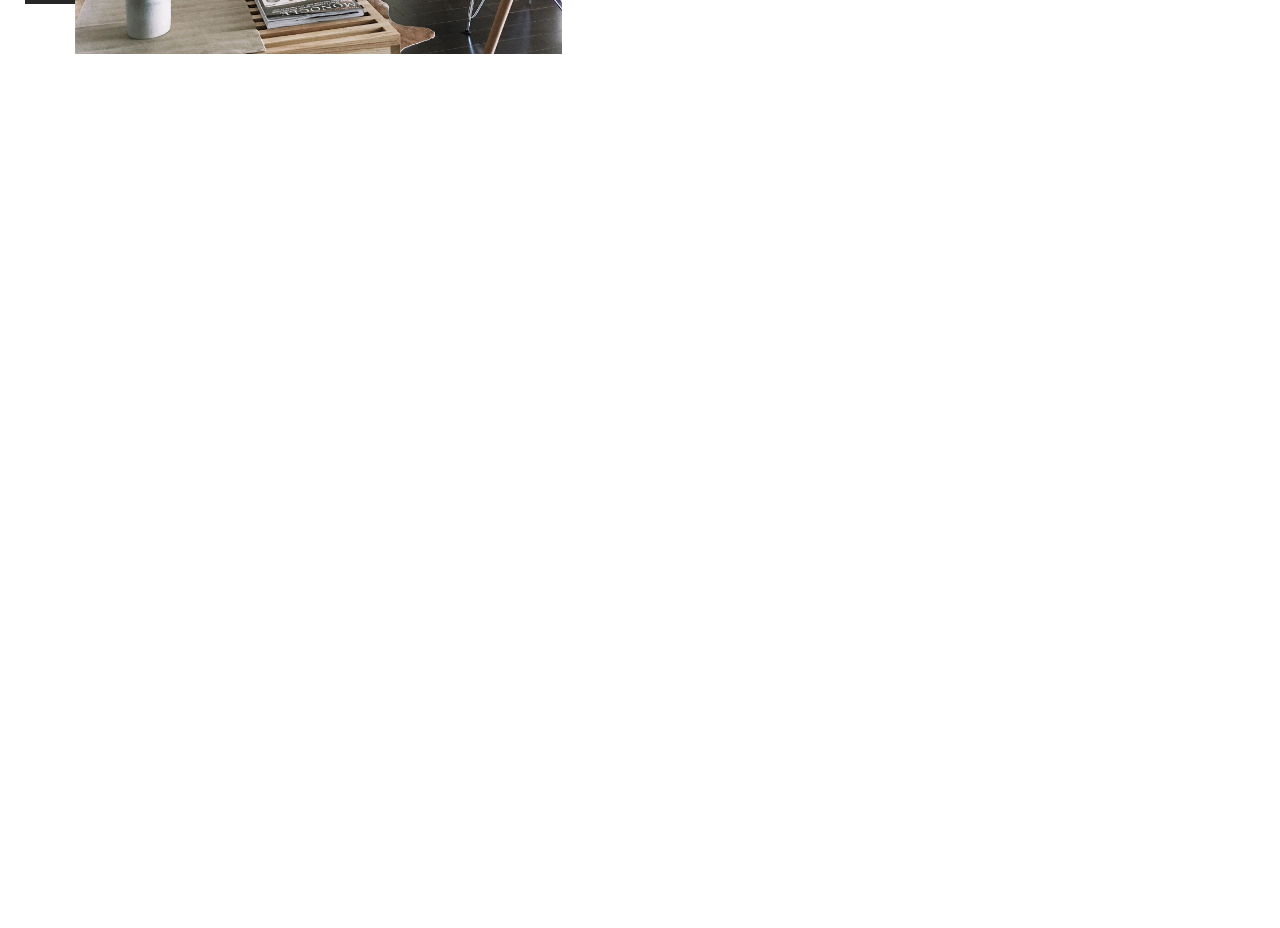
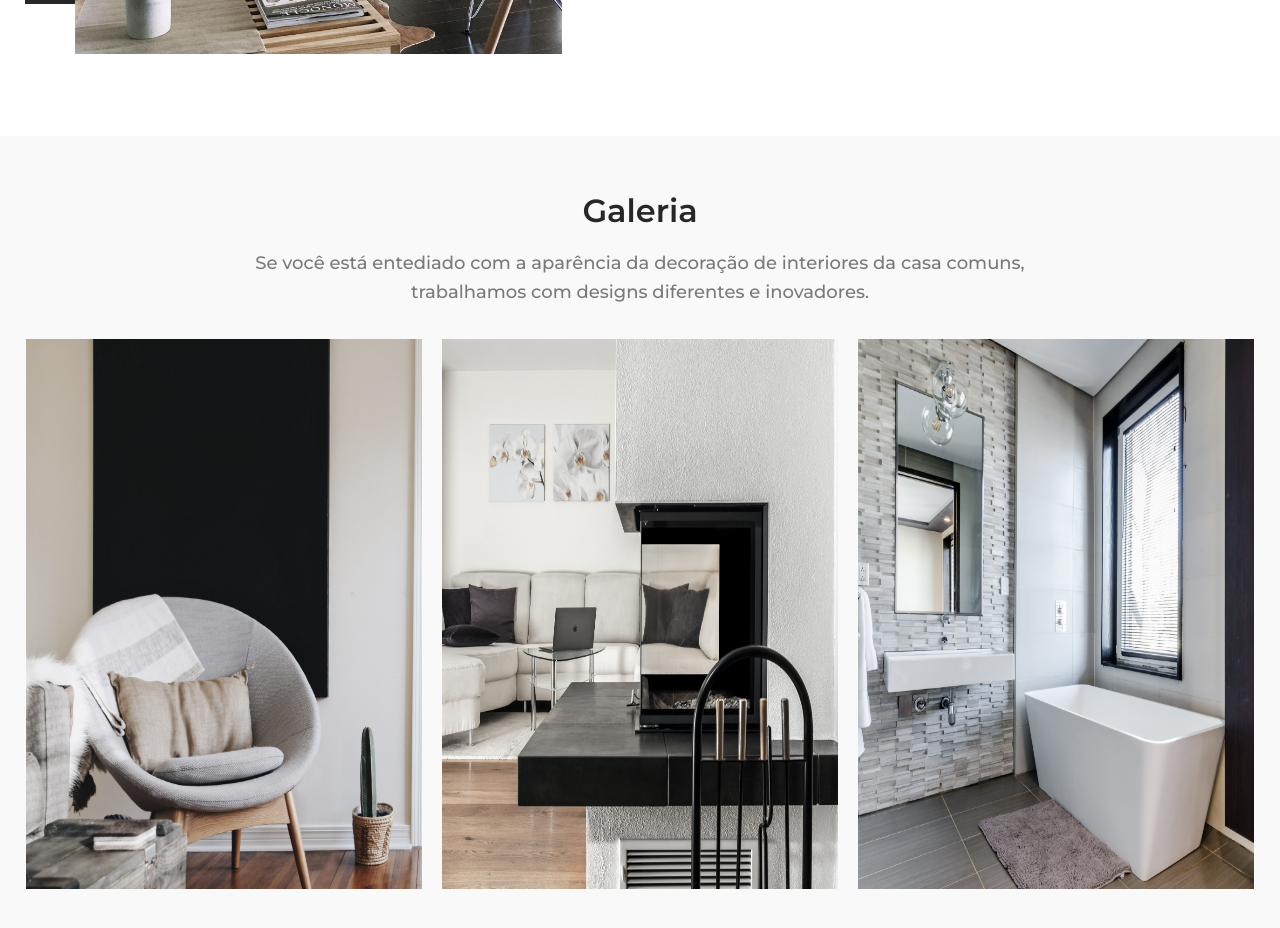
Before and after one commit to Robson-Carvalho/homeyou, a React (Vite) app: page / in a window 1280 px wide. Shown: the part 1520-2448 px from the top of the page. Before the commit the page ends 1656 px from the top, so only its background shows below. Built offline with nearby package versions, Linux system fonts and the light colour scheme.

Commit message:
:package: gallery section added

```diff
--- a/src/components/Main/index.jsx
+++ b/src/components/Main/index.jsx
@@ -12,6 +12,10 @@ import {
 
 import imgHome from "../../assets/img1.png";
 import imgDesign from "../../assets/img2.png";
+
+import imgGallery1 from "../../assets/img3.png";
+import imgGallery2 from "../../assets/img4.png";
+import imgGallery3 from "../../assets/img5.png";
 
 export const Main = () => {
   return (
@@ -55,6 +59,18 @@ export const Main = () => {
           </InfoDesign>
         </ContentDesign>
       </Design>
+      <Gallery>
+        <h2>Galeria</h2>
+        <span>
+          Se você está entediado com a aparência da decoração de interiores da
+          casa comuns, trabalhamos com designs diferentes e inovadores.
+        </span>
+        <div>
+          <img src={imgGallery1} alt="" />
+          <img src={imgGallery2} alt="" />
+          <img src={imgGallery3} alt="" />
+        </div>
+      </Gallery>
     </Container>
   );
 };
--- a/src/components/Main/styles.jsx
+++ b/src/components/Main/styles.jsx
@@ -240,6 +240,54 @@ export const InfoDesign = styled.div`
   }
 `;
 
-export const Gallery = styled.section``;
+export const Gallery = styled.section`
+  width: 100%;
+  background-color: #f9f9f9;
+  padding: 55px 24px 47px 24px;
+  display: flex;
+  flex-direction: column;
+  align-items: center;
+
+  h2 {
+    font-family: "Montserrat";
+    font-style: normal;
+    font-weight: 600;
+    font-size: 32px;
+    line-height: 39px;
+    margin-bottom: 19px;
+
+    color: #272727;
+  }
+
+  span {
+    max-width: 771px;
+    width: 100%;
+    font-family: "Montserrat";
+    font-style: normal;
+    font-weight: 500;
+    font-size: 18px;
+    line-height: 160%;
+    /* or 29px */
+
+    text-align: center;
+
+    color: #797979;
+  }
+
+  div {
+    margin-top: 32px;
+    display: flex;
+    flex-direction: row;
+    align-items: center;
+    justify-content: center;
+    flex-wrap: wrap;
+    gap: 20px;
+
+    img {
+      width: 396px;
+      height: 550px;
+    }
+  }
+`;
 
 export const Contact = styled.section``;
```
